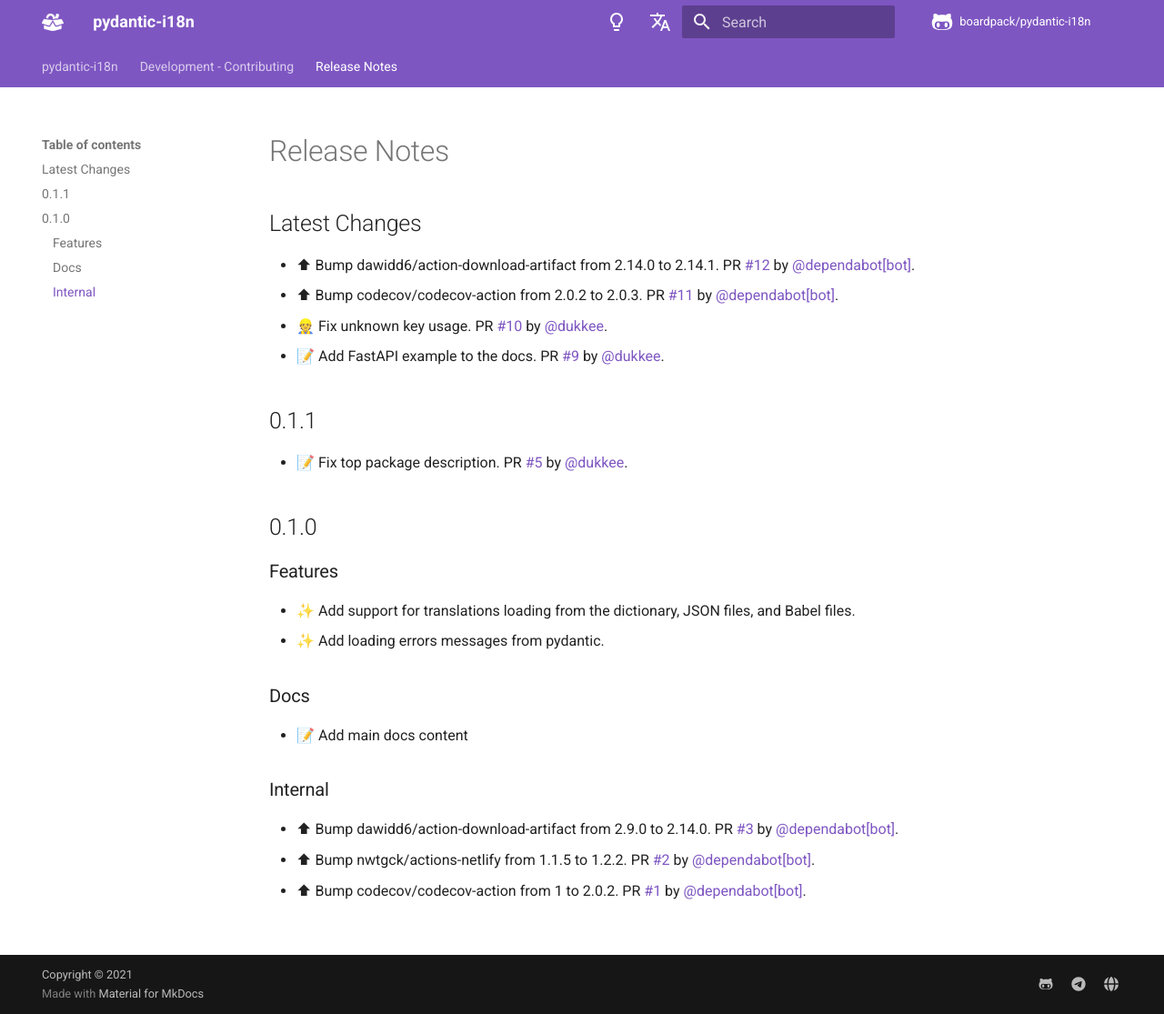
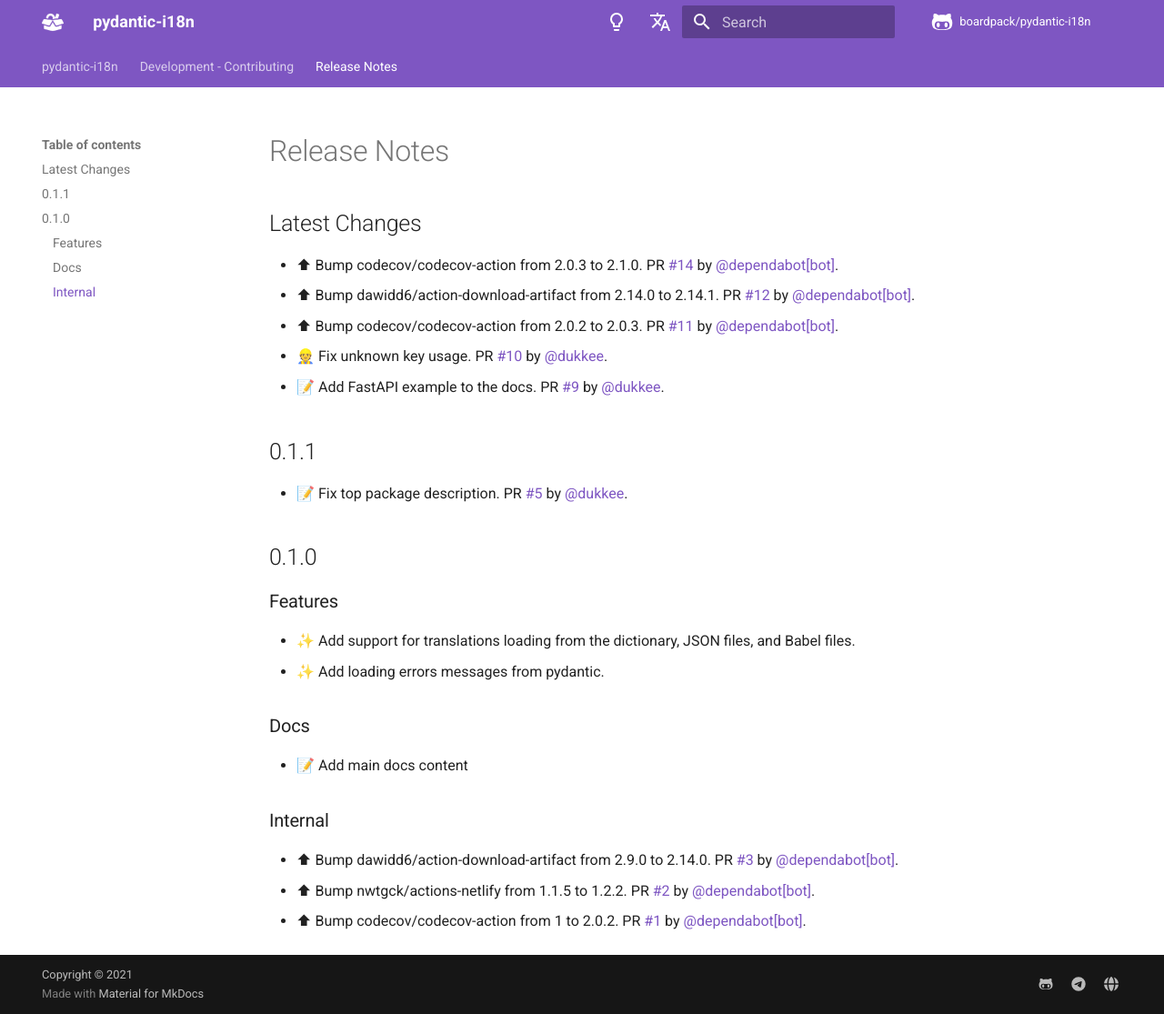
Before and after one commit to boardpack/pydantic-i18n, an MkDocs documentation site: the page built from docs/en/docs/release-notes.md, in a window 1280 px wide and 1115 px high. Shown: the whole window at 91% size. Built offline with MkDocs 1.6.1 and Material for MkDocs 9.7.7, drawn with Linux system fonts in a browser that asks for light colours; comment, search, counter and statistics services are not loaded.

Commit message:
📝 Update release notes

```diff
--- a/docs/en/docs/release-notes.md
+++ b/docs/en/docs/release-notes.md
@@ -2,6 +2,7 @@
 
 ## Latest Changes
 
+* ⬆ Bump codecov/codecov-action from 2.0.3 to 2.1.0. PR [#14](https://github.com/boardpack/pydantic-i18n/pull/14) by [@dependabot[bot]](https://github.com/apps/dependabot).
 * ⬆ Bump dawidd6/action-download-artifact from 2.14.0 to 2.14.1. PR [#12](https://github.com/boardpack/pydantic-i18n/pull/12) by [@dependabot[bot]](https://github.com/apps/dependabot).
 * ⬆ Bump codecov/codecov-action from 2.0.2 to 2.0.3. PR [#11](https://github.com/boardpack/pydantic-i18n/pull/11) by [@dependabot[bot]](https://github.com/apps/dependabot).
 * 👷 Fix unknown key usage. PR [#10](https://github.com/boardpack/pydantic-i18n/pull/10) by [@dukkee](https://github.com/dukkee).
```
